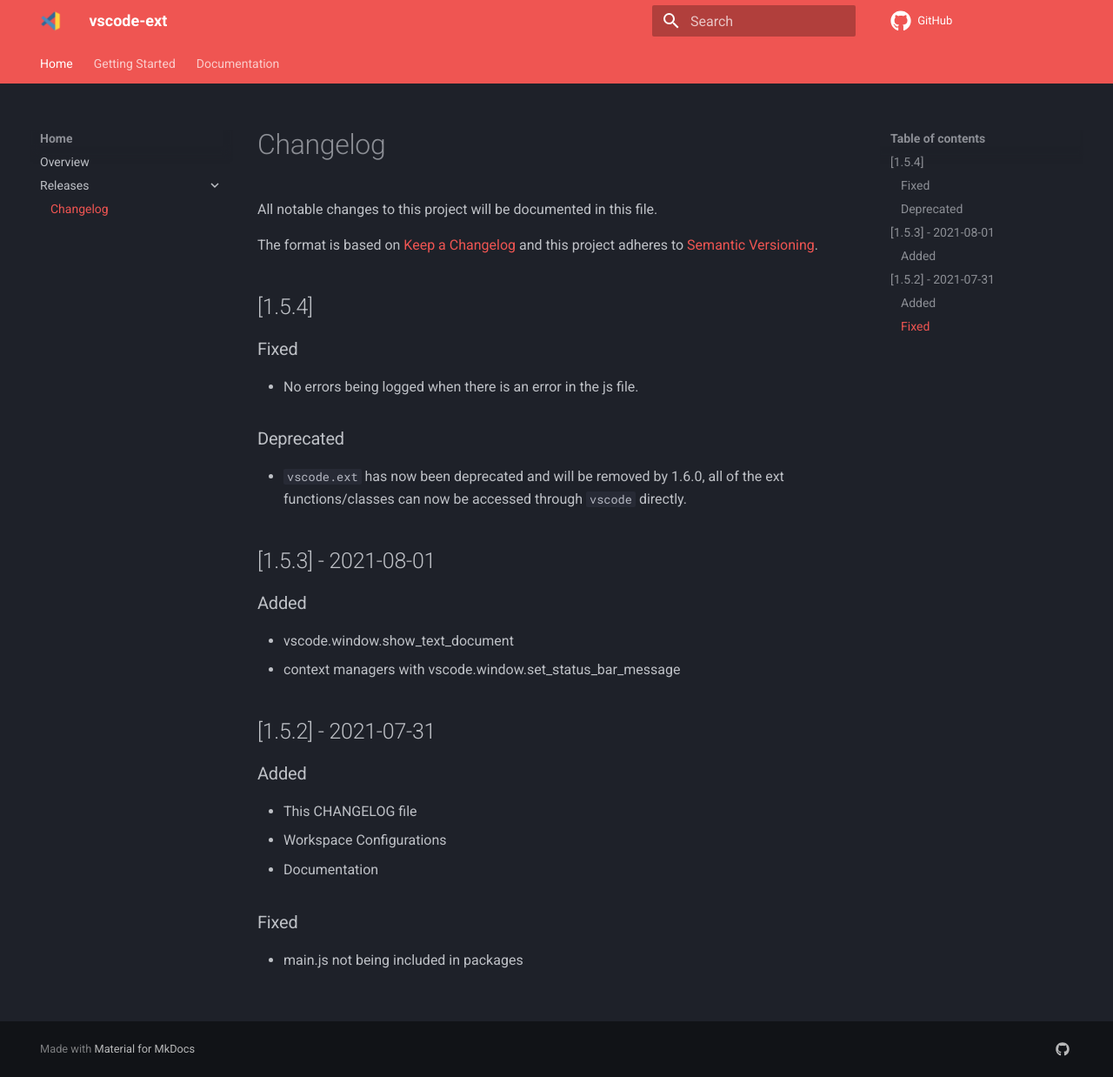
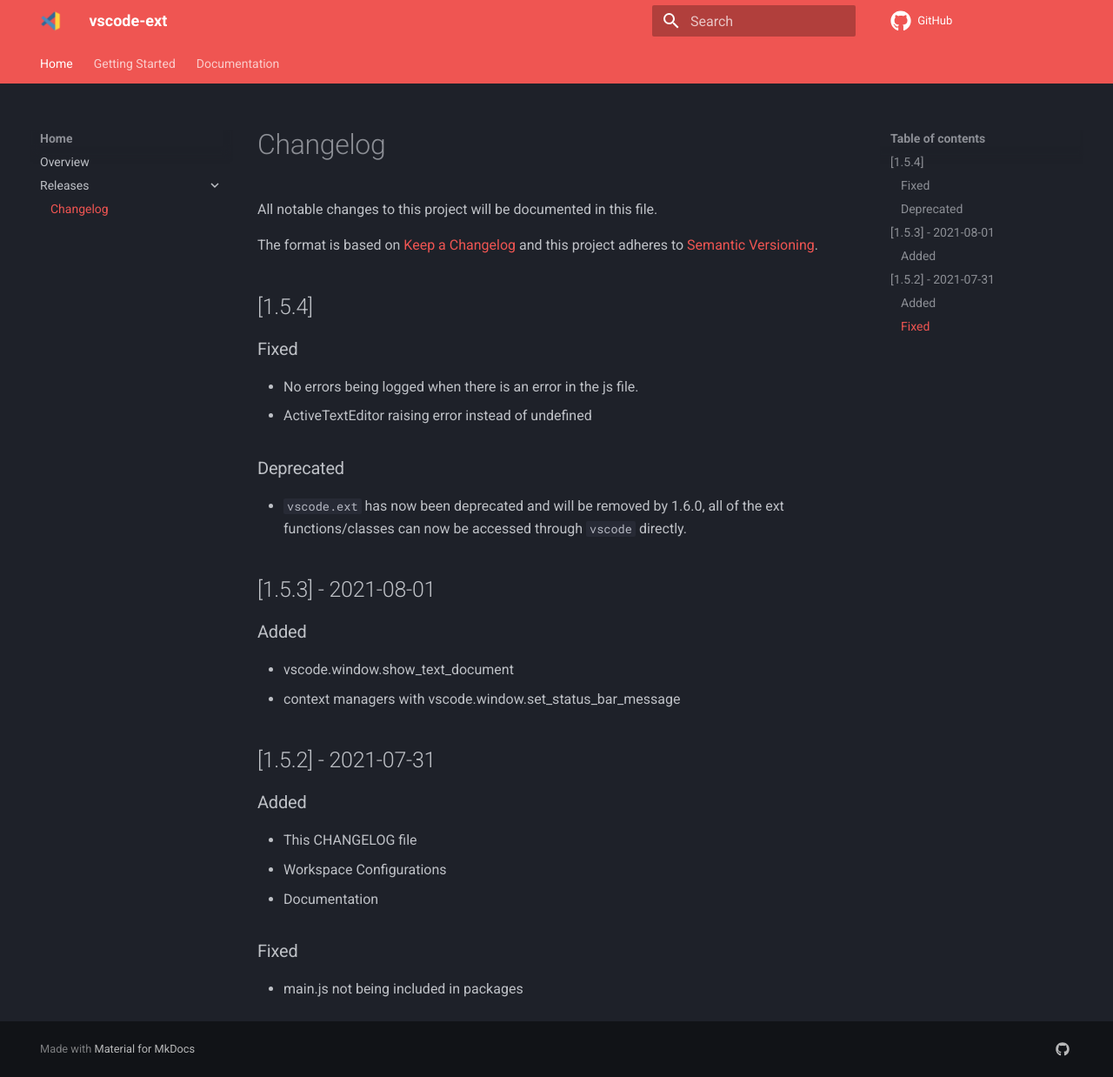
Before and after one commit to CodeWithSwastik/vscode.py, an MkDocs documentation site: the page built from docs/changelog.md, in a window 1280 px wide and 1238 px high. Shown: the whole window at 87% size. Built offline with MkDocs 1.6.1 and Material for MkDocs 9.7.7, drawn with Linux system fonts in a browser that asks for light colours; comment, search, counter and statistics services are not loaded.

Commit message:
1.5.4 release

```diff
--- a/docs/changelog.md
+++ b/docs/changelog.md
@@ -10,6 +10,7 @@
 ### Fixed
 
 - No errors being logged when there is an error in the js file.
+- ActiveTextEditor raising error instead of undefined
 
 ### Deprecated
 
```
